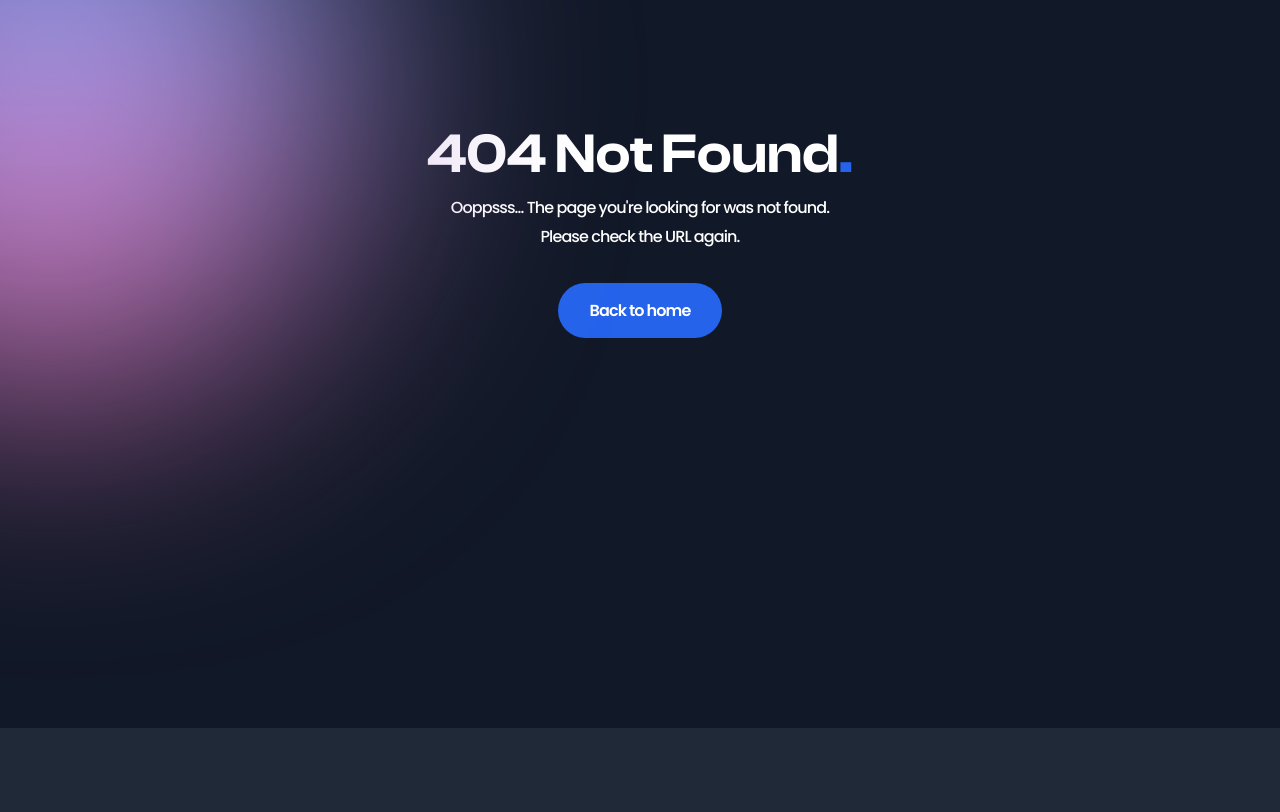
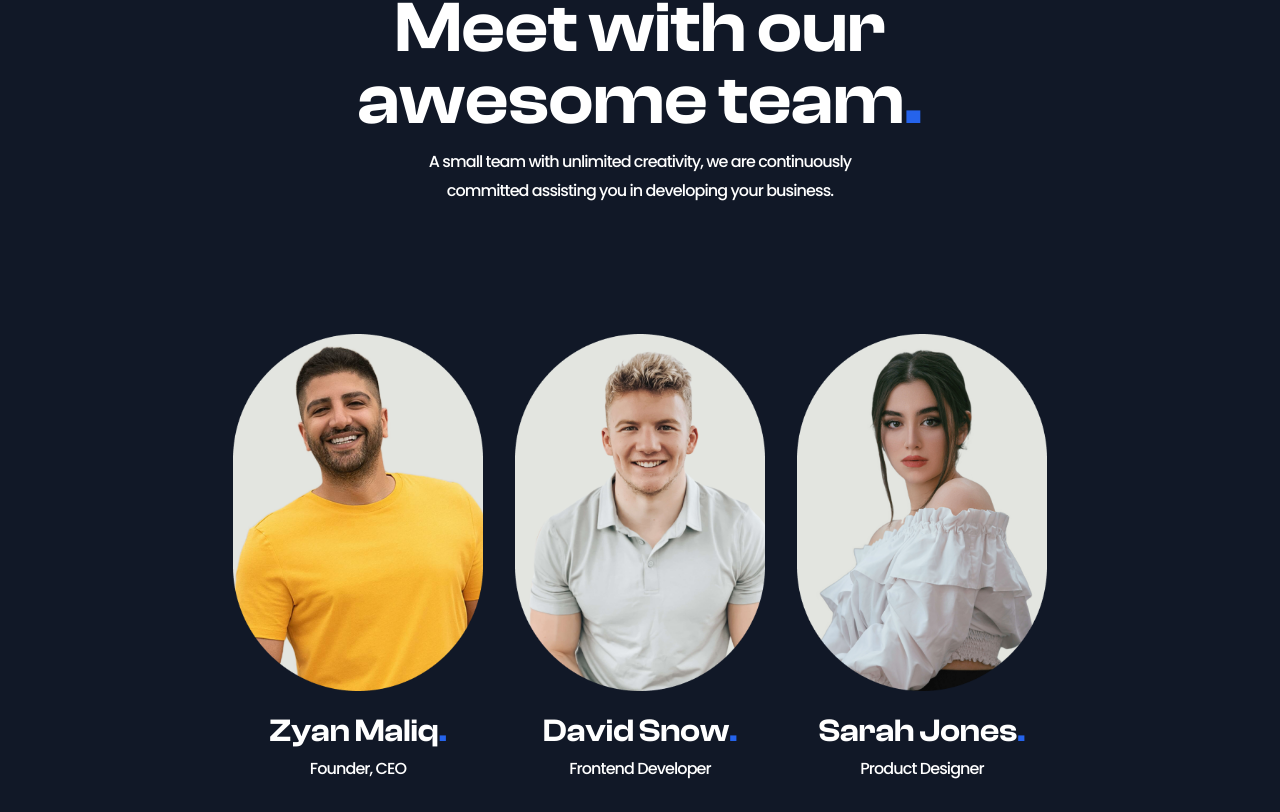
Before and after one commit to fajarfadillahh/scoolab-digital-agency-react-tailwind, a React (Vite) app: page /our-team in a window 1280 px wide. Shown: the part 168-980 px from the top of the page. Built offline with nearby package versions, Linux system fonts and the light colour scheme.

Commit message:
create: OurTeam page | create: Hero - OurTeam page

```diff
--- a/src/App.jsx
+++ b/src/App.jsx
@@ -7,6 +7,7 @@ import WhatWeDo from "./pages/WhatWeDo";
 import OurServices from "./pages/OurServices";
 import Pricing from "./pages/Pricing";
 import AboutUs from "./pages/AboutUs";
+import OurTeam from "./pages/OurTeam";
 import NotFound from "./pages/NotFound";
 
 const App = () => {
@@ -18,6 +19,7 @@ const App = () => {
         <Route path="/our-services" element={<OurServices />} />
         <Route path="/pricing" element={<Pricing />} />
         <Route path="/about-us" element={<AboutUs />} />
+        <Route path="/our-team" element={<OurTeam />} />
         <Route path="*" element={<NotFound />} />
       </Routes>
     </Router>
--- /dev/null
+++ b/src/pages/OurTeam.jsx
@@ -0,0 +1,26 @@
+import React from "react";
+
+// import components
+import Header from "../components/Header";
+import Hero from "../parts/OurTeamPage/Hero";
+import Subscribe from "../components/Subscribe";
+import Footer from "../components/Footer";
+import ScrollUp from "../components/ScrollUp";
+import ScrollToTop from "../components/ScrollToTop";
+
+const OurTeam = () => {
+  return (
+    <>
+      <div className="-z-50 mx-auto max-w-[1440px] overflow-hidden bg-gray-900">
+        <Header />
+        <Hero />
+        <Subscribe />
+        <Footer />
+        <ScrollUp />
+        <ScrollToTop />
+      </div>
+    </>
+  );
+};
+
+export default OurTeam;
--- a/src/parts/HomePage/Team.jsx
+++ b/src/parts/HomePage/Team.jsx
@@ -4,7 +4,7 @@ import React from "react";
 import { TeamData } from "../../Data";
 
 // import team card
-import TeamCard from "./TeamCard";
+import TeamCard from "../../components/TeamCard";
 
 // import icon
 import TeamIcon from "../../assets/images/icons/icon-color-palette.png";
--- /dev/null
+++ b/src/parts/OurTeamPage/Hero.jsx
@@ -0,0 +1,44 @@
+import React from "react";
+
+// import team data
+import { TeamData } from "../../Data";
+
+// import team card
+import TeamCard from "../../components/TeamCard";
+
+const Hero = () => {
+  return (
+    <div className="section relative pt-40">
+      <div className="container grid justify-center gap-32">
+        <div className="text-center">
+          <h1 className="section-title xs:text-[64px] lg:text-[72px]">
+            Meet with our <br />
+            awesome team<span className="text-blue-600">.</span>
+          </h1>
+          <p className="section-text mx-auto max-w-[425px]">
+            A small team with unlimited creativity, we are continuously
+            committed assisting you in developing your business.
+          </p>
+        </div>
+
+        <div className="grid justify-center gap-8 sm:grid-cols-[repeat(2,max-content)] xl:grid-cols-[repeat(3,max-content)] xl:gap-y-16">
+          {TeamData.map((item, index) => {
+            // destructure item
+            const { image, name, profession } = item;
+
+            return (
+              <TeamCard
+                key={index}
+                image={image}
+                name={name}
+                profession={profession}
+              />
+            );
+          })}
+        </div>
+      </div>
+    </div>
+  );
+};
+
+export default Hero;
```
Also changed, not shown: src/components/TeamCard.jsx (renamed from src/parts/HomePage/TeamCard.jsx).
